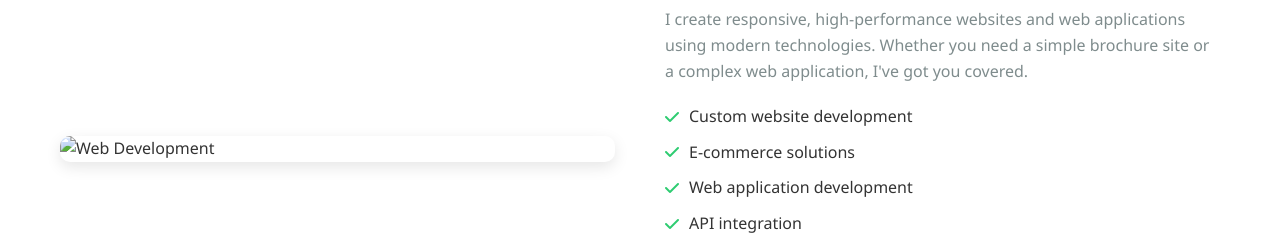
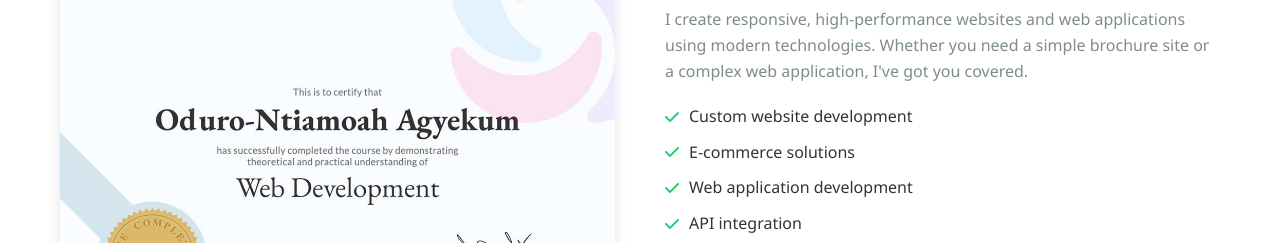
Before and after one commit to Oduro-ntiamoah/alias.io, a plain HTML site: page services.html in a window 1280 px wide. Shown: the part 542-785 px from the top of the page. Drawn offline with Linux system fonts and the light colour scheme.

Commit message:
Update services.html

```diff
--- a/services.html
+++ b/services.html
@@ -37,7 +37,7 @@
         <div class="container">
             <div class="service">
                 <div class="service-image">
-                    <img src="images/web-dev.jpg" alt="Web Development">
+                    <img src="web-dev.jfif" alt="Web Development">
                 </div>
                 <div class="service-content">
                     <h2>Web Development</h2>
```
